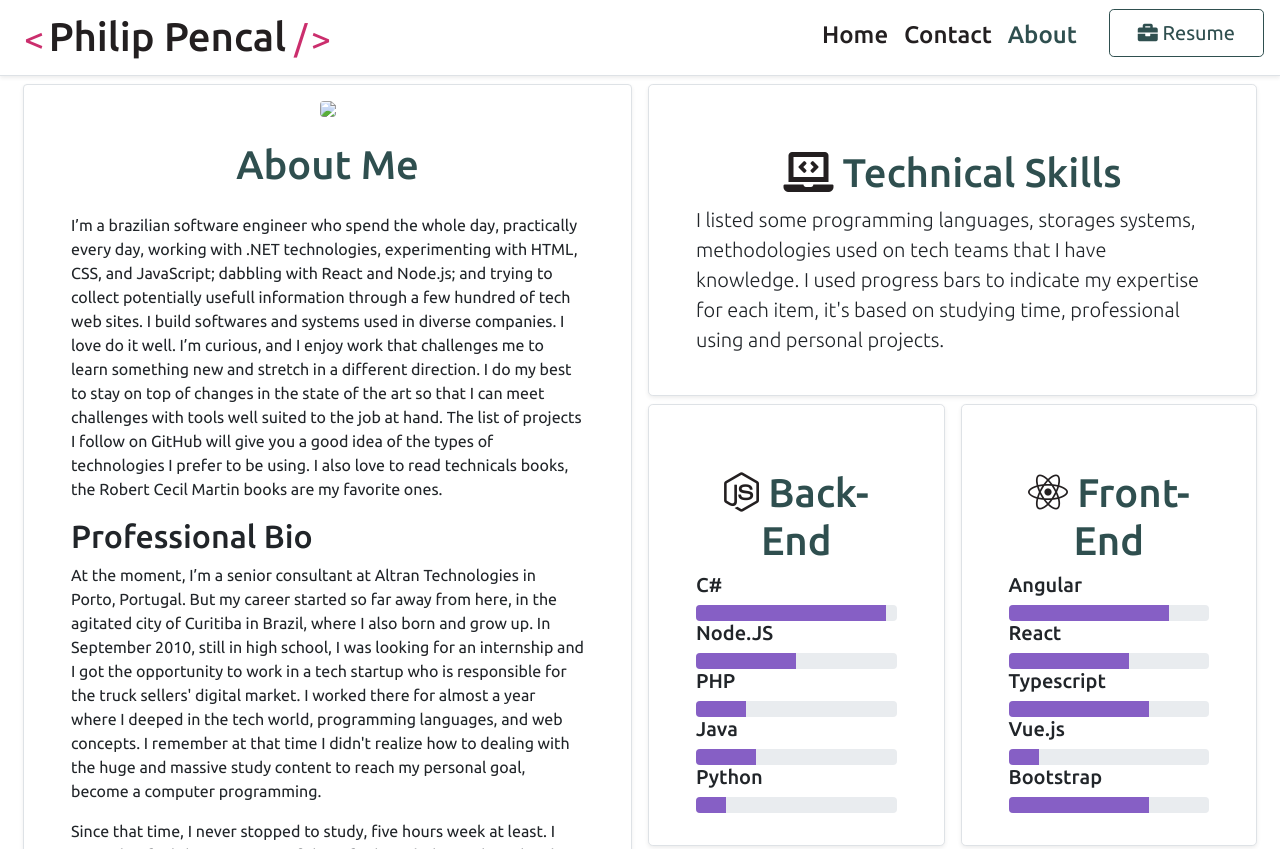
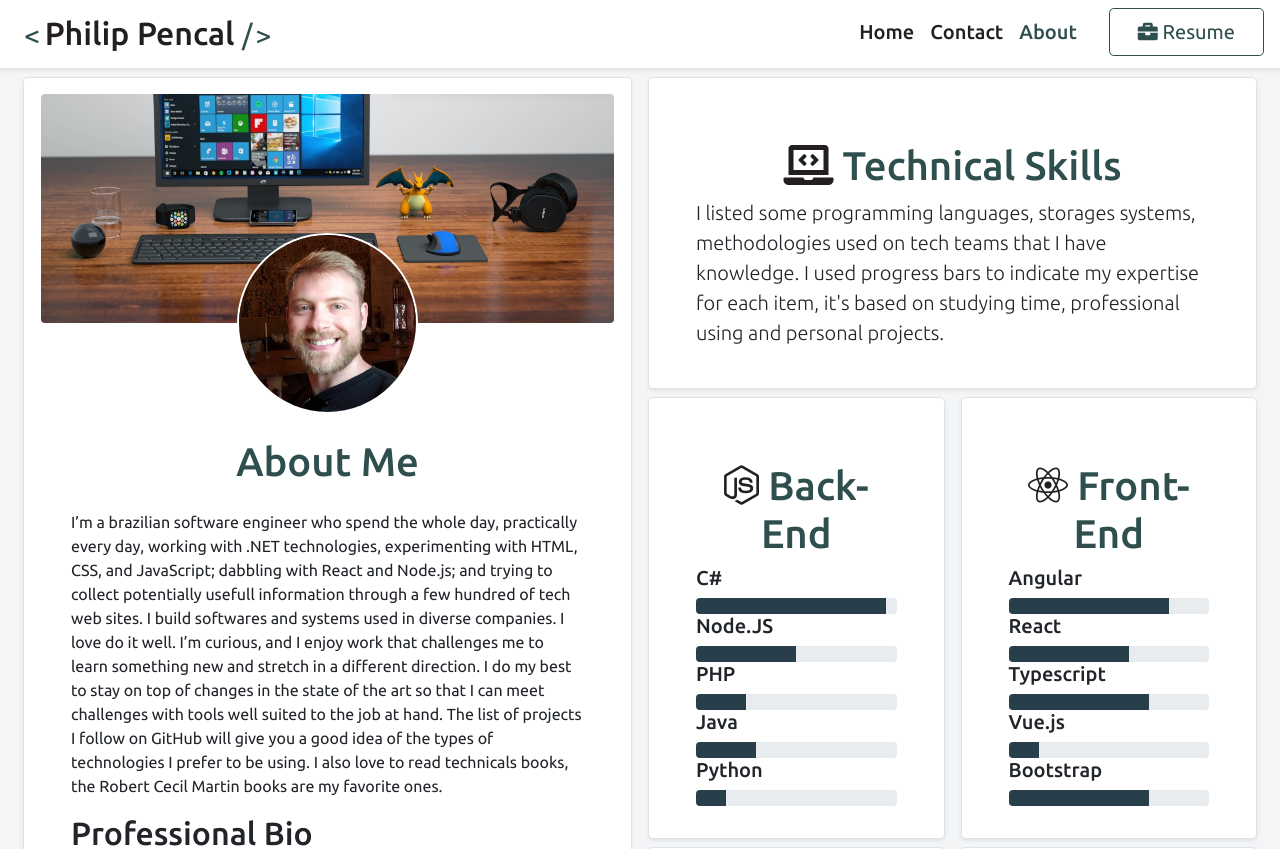
Before and after one commit to philippencal/pencal, a website: page about.html in a window 1280 px wide. Shown: the top 849 px of the page. Drawn offline with nearby package versions, Linux system fonts and the light colour scheme.

Commit message:
fix other pages

```diff
--- a/about.html
+++ b/about.html
@@ -13,14 +13,14 @@
 
 </head>
 
-<body>
+<body class="bg-gray-white">
 
     <!-- NavBar -->
     <nav class="navbar navbar-expand-lg navbar-light bg-white sticky-top border-bottom shadow-sm p-2 px-md-4">
         <div class="navbar-brand text-secondary">
-            <code class="h1"><</code>
-            <b class="h1 text-dark">Philip Pencal</b>
-            <code class="h1"> /></code>
+            <code class="h2 text-secondary"><</code>
+            <b class="h2 text-dark">Philip Pencal</b>
+            <code class="h2 text-secondary"> /></code>
         </div>
         <button class="navbar-toggler" type="button" data-toggle="collapse" data-target="#navbarToggler"
             aria-controls="navbarToggler" aria-expanded="false" aria-label="Toggle navigation">
@@ -30,13 +30,13 @@
         <div class="collapse navbar-collapse" id="navbarToggler">
             <ul class="navbar-nav ml-auto my-2 my-md-0 mr-md-3">
                 <li class="nav-item text-center">
-                    <a class="nav-link h4 mt-1 text-dark" href="#">Home</a>
+                    <a class="nav-link h5 mt-1 text-dark" href="#">Home</a>
                 </li>
                 <li class="nav-item text-center">
-                    <a class="nav-link h4 mt-1 text-dark" href="#">Contact</a>
+                    <a class="nav-link h5 mt-1 text-dark" href="#">Contact</a>
                 </li>
                 <li class="nav-item text-center">
-                    <a class="nav-link h4 mt-1 text-secondary" href="#">About</a>
+                    <a class="nav-link h5 mt-1 text-secondary" href="#">About</a>
                 </li>
                 <li class="nav-item">
                     <button class="btn btn-outline-secondary btn-block btn-lg ml-md-4" type="button">
@@ -56,14 +56,14 @@
                 <section class="jumbotron text-center bg-white border shadow-sm mr-2 ml-2 rounded pt-3 pb-3 mb-0">
 
                     <div class="row">
-                        <img src="./images/background.jpg"
+                        <img src="./images/background2.jpeg"
                             class="img-fluid mx-auto d-block rounded profile-background about-background">
                     </div>
 
                     <div class="row no-gutters">
                         <div
                             class="col-6 col-sm-6 col-md-8 col-lg-6 col-xl-4 offset-3 offset-sm-3 offset-md-2 offset-lg-3 offset-xl-4">
-                            <img src="./images/profile.jpg" class="img-fluid rounded-circle mx-auto d-block profile">
+                            <img src="./images/profile.png" class="img-fluid rounded-circle mx-auto d-block profile">
                         </div>
                     </div>
 
--- a/scss/pencal.scss
+++ b/scss/pencal.scss
@@ -24,7 +24,7 @@
 //Overwrite
 
 $theme-colors: (
-  "primary": $purple,
+  "primary": #283E4A,//$purple,
   "secondary": #2F4F4F,//$blue,
   "dark": $dark,
   "cyan": $cyan,
```
Also changed, not shown: contact.html (+7 -7 lines), index.html (+1 -1 lines), css/pencal.css.
